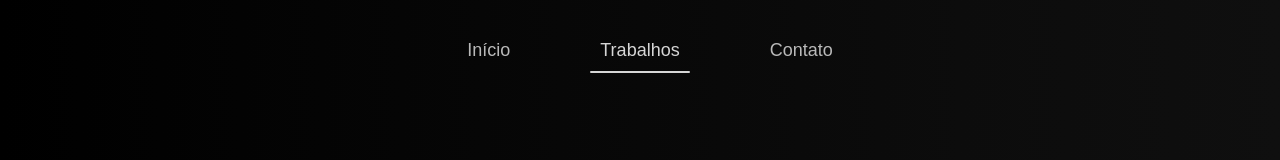
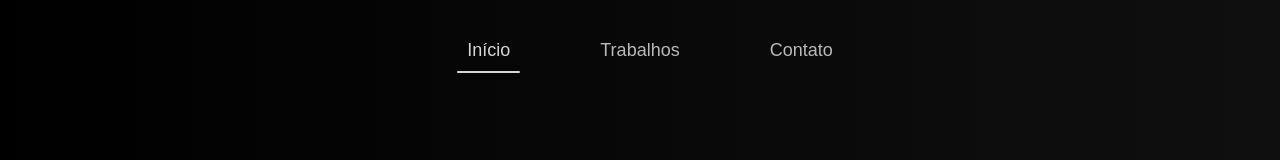
Before and after one commit to guhesse/portfolio, a React (Create React App) app: page / in a window 1280 px wide. Shown: the top 160 px of the page. Built offline with nearby package versions, Linux system fonts and the light colour scheme; a web font is replaced by a local one.

Commit message:
fix navbar

```diff
--- a/src/App.js
+++ b/src/App.js
@@ -1,17 +1,19 @@
 import React from 'react';
 import Navbar from 'components/navbar';
-import Home from 'pages/home';
-import Work from 'pages/work';
-import './styles.css'
-
+import Home from 'components/home';
+import Work from 'components/work';
+import { PageProvider } from './components/PageContext';
+import './styles.css';
 
 function App() {
   return (
-    <div className="App">
-      <Navbar />
-      <Home />
-      <Work />
-    </div>
+    <PageProvider>
+      <div className="App">
+        <Navbar />
+        <Home />
+        <Work />
+      </div>
+    </PageProvider>
   );
 }
 
--- /dev/null
+++ b/src/components/HabilitiesSection.js
@@ -0,0 +1,11 @@
+import React, { useContext } from 'react';
+
+function HabilitiesSection() {
+    return (
+        <div className='HabilitiesSection'>
+            <div className="habilities-section"></div>
+        </div>
+    );
+}
+
+export default HabilitiesSection;
--- /dev/null
+++ b/src/components/HeaderWork.js
@@ -0,0 +1,12 @@
+import React from 'react';
+
+function HeaderWork() {
+
+    return (
+      <div className='HeaderWork'>
+        <div className="header-work"></div>
+      </div>
+    );
+  }
+
+  export default HeaderWork
--- /dev/null
+++ b/src/components/PageContext.js
@@ -0,0 +1,17 @@
+import React, { createContext, useState } from 'react';
+
+export const PageContext = createContext();
+
+export const PageProvider = ({ children }) => {
+  const [selectedPage, setSelectedPage] = useState('#home');
+
+  const handlePageChange = (pageId) => {
+    setSelectedPage(pageId);
+  };
+
+  return (
+    <PageContext.Provider value={{ selectedPage, handlePageChange }}>
+      {children}
+    </PageContext.Provider>
+  );
+};
--- /dev/null
+++ b/src/components/home.js
@@ -0,0 +1,17 @@
+import React, { useContext } from 'react';
+import { PageContext } from './PageContext';
+import Header from './header'
+import HabilitiesSection from './HabilitiesSection';
+
+function Home() {
+  const { selectedPage } = useContext(PageContext);
+
+  return (
+    <div id="home" style={{ display: selectedPage === '#home' ? 'block' : 'none' }}>
+      <Header />
+      <HabilitiesSection />
+    </div>
+  );
+}
+
+export default Home;
--- a/src/components/navbar.js
+++ b/src/components/navbar.js
@@ -1,3 +1,5 @@
+import React, { useContext } from 'react';
+import { PageContext } from './PageContext';
 import $ from "jquery";
 
 $('.nav-link').on('click', function() {
@@ -6,30 +8,28 @@ $('.nav-link').on('click', function() {
 });
 
 function Navbar() {
+  const { selectedPage, handlePageChange } = useContext(PageContext);
+
   return (
     <nav className="navbar-container">
       <ul>
-                <li className="nav-link ">
-                    <a href="#home">Início
-                    </a>
-                    <div class="underline"></div>
+        <li className={`nav-link ${selectedPage === '#home' ? 'active-link' : ''}`}>
+          <a href="#home" onClick={() => handlePageChange('#home')}>Início</a>
+          <div className="underline"></div>
         </li>
 
-                <li className="nav-link active-link">
-                    <a href="#work">Trabalhos
-                    </a>
-                    <div class="underline"></div>
+        <li className={`nav-link ${selectedPage === '#work' ? 'active-link' : ''}`}>
+          <a href="#work" onClick={() => handlePageChange('#work')}>Trabalhos</a>
+          <div className="underline"></div>
         </li>
 
-                <li className="nav-link">
-                    <a href="#">Contato
-                    </a>
-                    <div class="underline"></div>
-                </li >
-            </ul >
-        </nav >
+        <li className={`nav-link ${selectedPage === '#contact' ? 'active-link' : ''}`}>
+          <a href="#contact" onClick={() => handlePageChange('#contact')}>Contato</a>
+          <div className="underline"></div>
+        </li>
+      </ul>
+    </nav>
   );
-
 }
 
 export default Navbar;
--- /dev/null
+++ b/src/components/work.js
@@ -0,0 +1,15 @@
+import React, { useContext } from 'react';
+import { PageContext } from './PageContext';
+import HeaderWork from './HeaderWork'
+
+function Work() {
+  const { selectedPage } = useContext(PageContext);
+
+  return (
+    <div id="work" style={{ display: selectedPage === '#work' ? 'block' : 'none' }}>
+      <HeaderWork />
+    </div>
+  );
+}
+
+export default Work;
--- a/src/pages/home.js
+++ /dev/null
@@ -1,11 +0,0 @@
-import Header from 'components/header';
-
-function Home() {
-    return (
-      <div id="home" className="Home">
-        <Header />
-      </div>
-    );
-  }
-
-  export default Home;
--- a/src/pages/work.js
+++ /dev/null
@@ -1,10 +0,0 @@
-
-function Work() {
-    return (
-      <div id="work" className="Work">
-
-      </div>
-    );
-  }
-
-  export default Work;
--- a/src/styles.css
+++ b/src/styles.css
@@ -194,8 +194,20 @@
     object-fit: cover;
   }
 
+   /* -------------- HABILITIES SECTION  ------------------ */
+
+   .habilities-section {
+    background-image: linear-gradient(to right, #202020, #1f1f1f, #1e1e1e, #1d1d1d, #1c1c1c);
+    height: 100vh;
+    display: flex;
+    flex-direction: row;
+    align-items: center;
+    justify-content: center;
+  }
 
    /* -------------- WORK  ------------------ */
-  .Work{
+
+  .header-work{
     background-color: red;
+    height: 100vh;
   }
```
Lines whose indentation alone changed are shown as unchanged.
